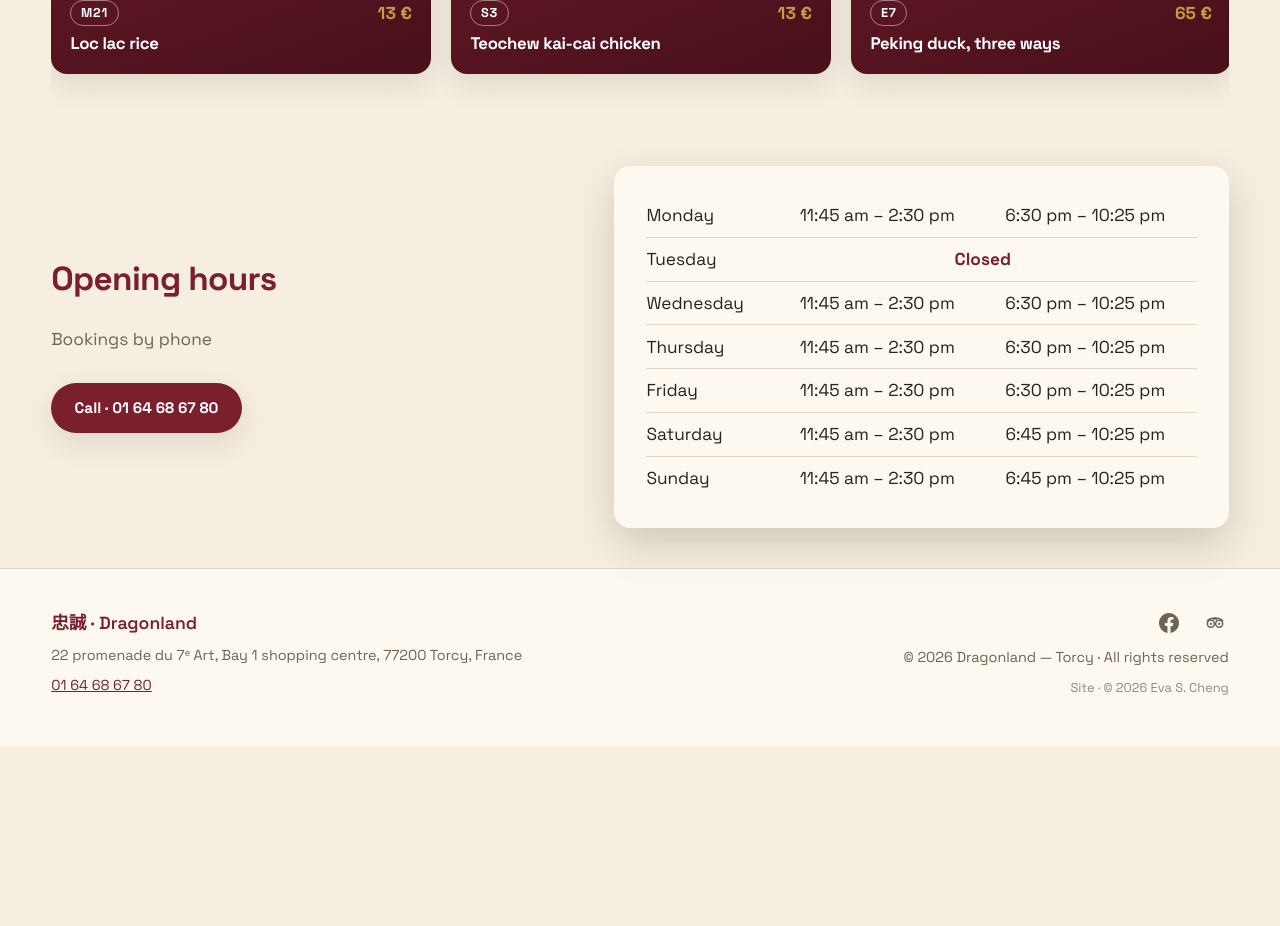
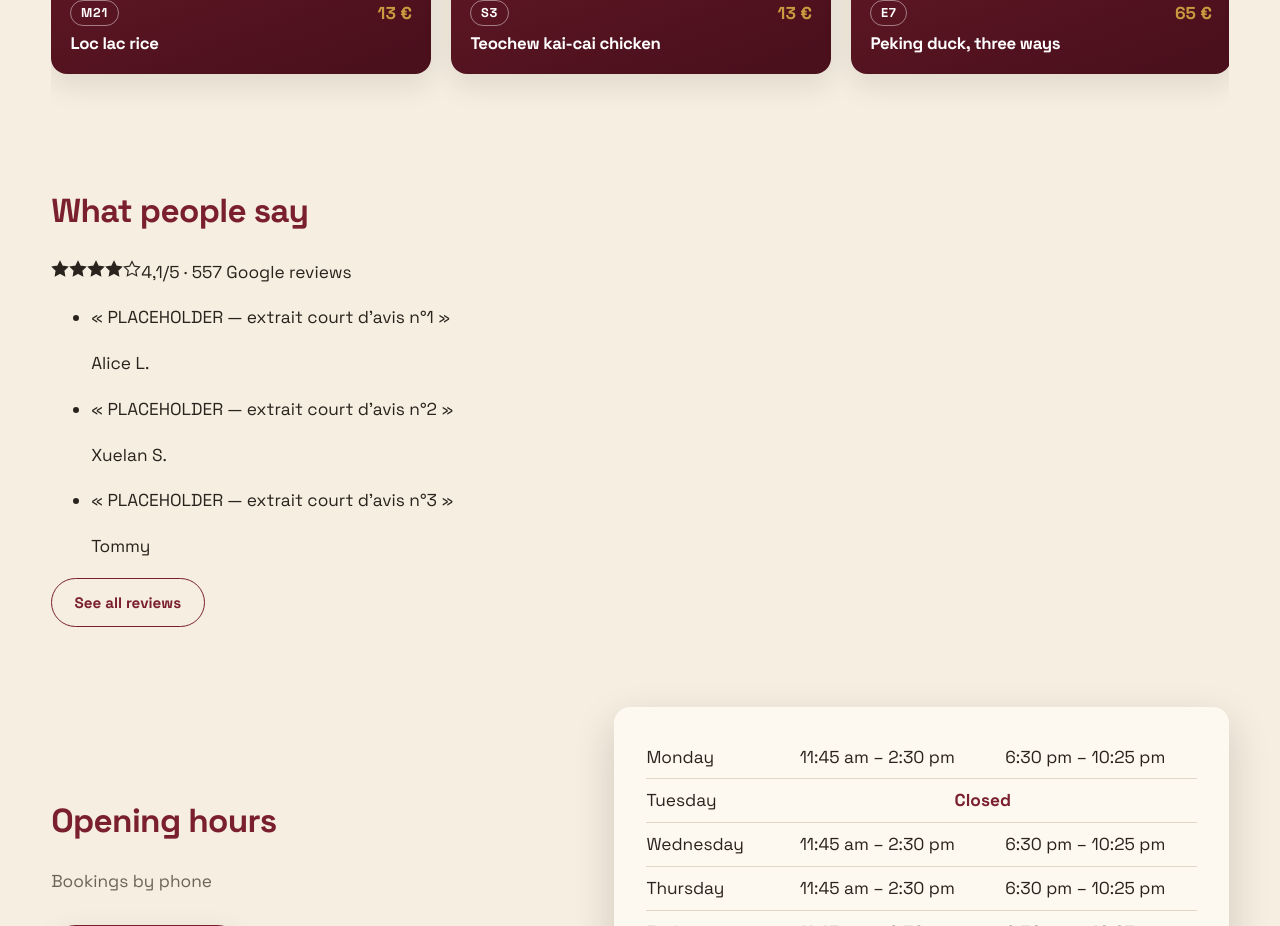
Before and after one commit to Eva-S-Cheng/dragonland-torcy, a React (Vite) app: page / in a window 1280 px wide. Shown: the part 1420-2346 px from the top of the page. Before the commit the page ends 2166 px from the top, so only its background shows below. Built offline with nearby package versions, Linux system fonts and the light colour scheme.

Commit message:
Adding the reviews

```diff
--- a/src/App.jsx
+++ b/src/App.jsx
@@ -24,6 +24,20 @@ const RESTAURANT = {
 }
 
 const DAY_KEYS = ['sun', 'mon', 'tue', 'wed', 'thu', 'fri', 'sat']
+
+// ---------- Avis (curation manuelle — mettre à jour le compteur de temps en temps) ----------
+const REVIEWS_META = {
+  rating: 4.1,
+  count: 557,
+  url: 'https://www.google.com/maps/search/?api=1&query=Dragonland+Bay+1+Torcy',
+}
+
+// REMPLACER par 3 extraits courts choisis dans les avis Google (avec prénom + initiale).
+const REVIEWS = [
+  { author: 'Alice L.', text: 'PLACEHOLDER — extrait court d\u2019avis n°1' },
+  { author: 'Xuelan S.', text: 'PLACEHOLDER — extrait court d\u2019avis n°2' },
+  { author: 'Tommy', text: 'PLACEHOLDER — extrait court d\u2019avis n°3' },
+]
 
 
 // ---------- Mini routeur hash ----------
@@ -304,6 +318,39 @@ function SignatureCarousel() {
   )
 }
 
+function ReviewsSection() {
+  const { t } = useI18n()
+  const stars = Math.round(REVIEWS_META.rating)
+  return (
+    <section className="band">
+      <div className="container">
+        <div className="rev-head">
+          <h2>{t('reviews.title')}</h2>
+          <div className="rev-meta">
+            <span className="rev-stars" aria-label={`${REVIEWS_META.rating}/5`}>
+              {[1, 2, 3, 4, 5].map((i) => (
+                <svg key={i} viewBox="0 0 24 24" width="18" height="18" fill={i <= stars ? 'currentColor' : 'none'} stroke="currentColor" strokeWidth="1.6" aria-hidden="true">
+                  <path d="m12 2 3.09 6.26L22 9.27l-5 4.87 1.18 6.88L12 17.77l-6.18 3.25L7 14.14 2 9.27l6.91-1.01L12 2z" />
+                </svg>
+              ))}
+            </span>
+            <span className="rev-score">{REVIEWS_META.rating.toLocaleString('fr-FR')}/5 · {REVIEWS_META.count} {t('reviews.googleReviews')}</span>
+          </div>
+        </div>
+        <ul className="rev-list">
+          {REVIEWS.map(({ author, text }) => (
+            <li key={author} className="rev-card">
+              <p className="rev-text">« {text} »</p>
+              <span className="rev-author">{author}</span>
+            </li>
+          ))}
+        </ul>
+        <a className="btn btn-outline" href={REVIEWS_META.url} target="_blank" rel="noreferrer">{t('reviews.cta')}</a>
+      </div>
+    </section>
+  )
+}
+
 // ---------- Pages ----------
 function HomePage() {
   const { t } = useI18n()
@@ -375,6 +422,8 @@ function HomePage() {
       </section>
 
       <SignatureCarousel />
+
+      <ReviewsSection />
 
       <section className="band">
         <div className="container hours-band">
--- a/src/i18n/en.json
+++ b/src/i18n/en.json
@@ -68,5 +68,10 @@
   },
   "signatures": {
     "title": "Signature dishes"
+  },
+  "reviews": {
+    "title": "What people say",
+    "cta": "See all reviews",
+    "googleReviews": "Google reviews"
   }
 }
--- a/src/i18n/fr.json
+++ b/src/i18n/fr.json
@@ -68,5 +68,10 @@
   },
   "signatures": {
     "title": "Nos signatures"
+  },
+  "reviews": {
+    "title": "Ils en parlent",
+    "cta": "Voir tous les avis",
+    "googleReviews": "avis Google"
   }
 }
--- a/src/i18n/zh-Hans.json
+++ b/src/i18n/zh-Hans.json
@@ -68,5 +68,10 @@
   },
   "signatures": {
     "title": "招牌菜"
+  },
+  "reviews": {
+    "title": "顾客评价",
+    "cta": "查看全部评价",
+    "googleReviews": "Google 评价"
   }
 }
--- a/src/i18n/zh-Hant.json
+++ b/src/i18n/zh-Hant.json
@@ -68,5 +68,10 @@
   },
   "signatures": {
     "title": "招牌菜"
+  },
+  "reviews": {
+    "title": "顧客評價",
+    "cta": "查看全部評價",
+    "googleReviews": "Google 評價"
   }
 }
```
